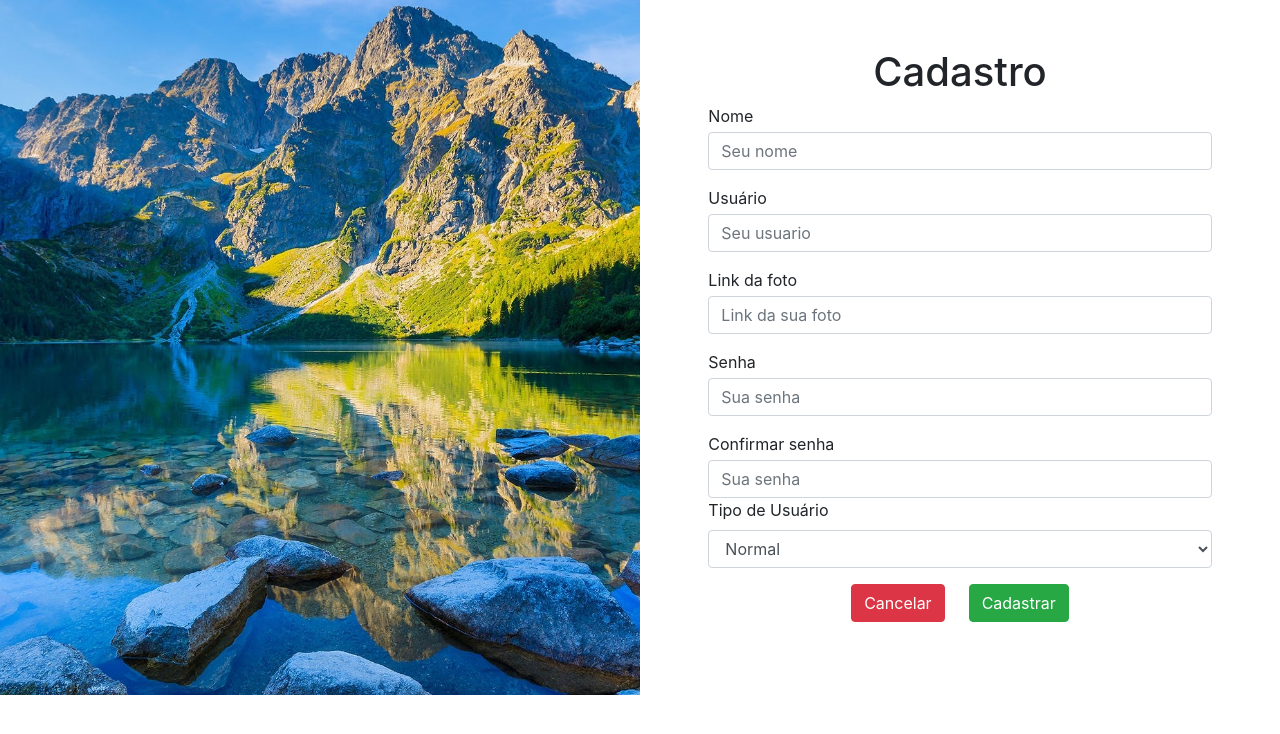
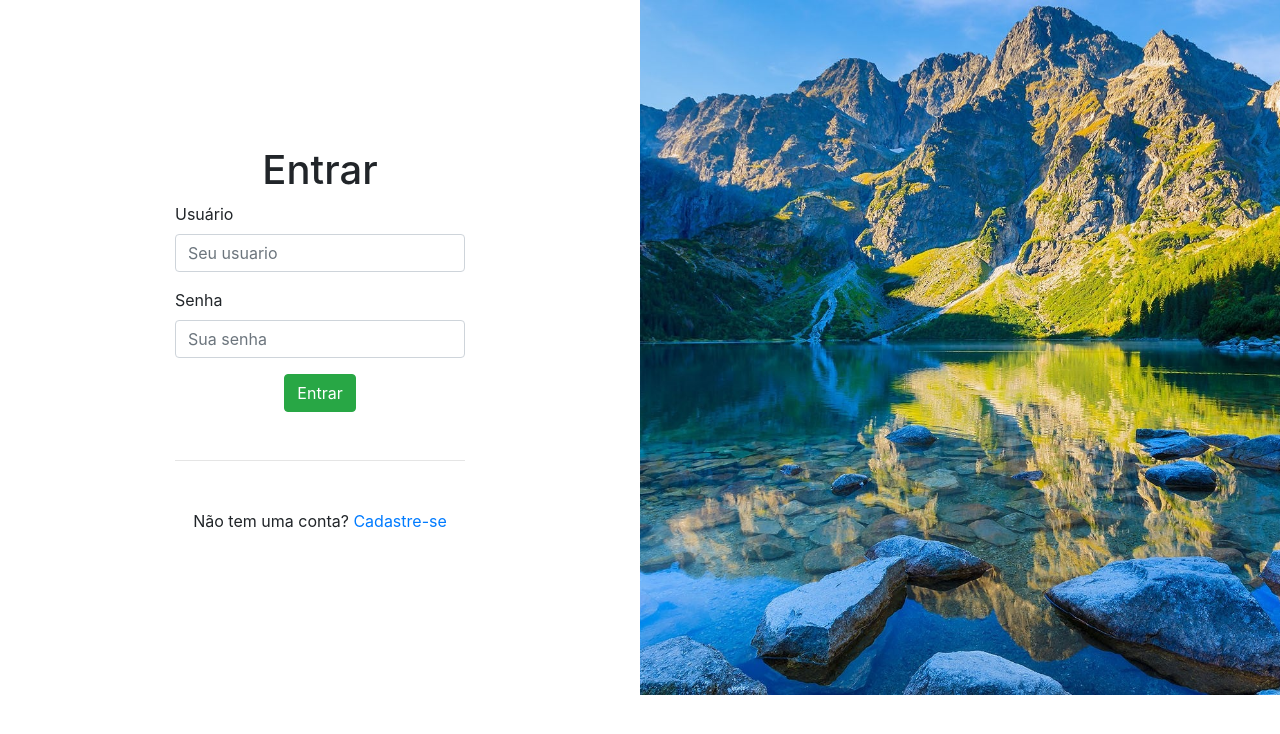
Before and after one commit to dbonach/personal-blog-frontend, an Angular app: page /entrar in a window 1280 px wide. Before the commit this address led to /. Shown: the top 734 px of the page. Built offline with nearby package versions, Linux system fonts and the light colour scheme.

Commit message:
Add router

```diff
--- a/src/app/app-routing.module.ts
+++ b/src/app/app-routing.module.ts
@@ -1,7 +1,23 @@
 import { NgModule } from '@angular/core';
 import { RouterModule, Routes } from '@angular/router';
+import { CadastrarComponent } from './cadastrar/cadastrar.component';
+import { EntrarComponent } from './entrar/entrar.component';
 
-const routes: Routes = [];
+const routes: Routes = [
+  {
+    path: "",
+    redirectTo: "entrar",
+    pathMatch: "full"
+  },
+  {
+    path: "entrar",
+    component: EntrarComponent
+  },
+  {
+    path: "cadastrar",
+    component: CadastrarComponent
+  }
+];
 
 @NgModule({
   imports: [RouterModule.forRoot(routes)],
--- a/src/app/app.component.html
+++ b/src/app/app.component.html
@@ -1,4 +1 @@
-<!-- <app-menu></app-menu>
-<app-rodape></app-rodape> -->
-<!-- <app-entrar></app-entrar> -->
-<app-cadastrar></app-cadastrar>
+<router-outlet></router-outlet>
--- a/src/app/cadastrar/cadastrar.component.html
+++ b/src/app/cadastrar/cadastrar.component.html
@@ -35,7 +35,7 @@
           </div>
 
           <div class="d-flex justify-content-center">
-            <button class="btn btn-danger mr-4">Cancelar</button>
+            <button class="btn btn-danger mr-4" routerLink="/">Cancelar</button>
             <button class="btn btn-success">Cadastrar</button>
           </div>
 
--- a/src/app/entrar/entrar.component.html
+++ b/src/app/entrar/entrar.component.html
@@ -17,7 +17,7 @@
             <button type="submit" class="btn btn-success">Entrar</button>
           </div>
           <hr class="mt-5 mb-5">
-          <p class="text-center">Não tem uma conta? <a href="">Cadastre-se</a></p>
+          <p class="text-center">Não tem uma conta? <a routerLink="/cadastrar">Cadastre-se</a></p>
 
         </div>
       </div>
```
